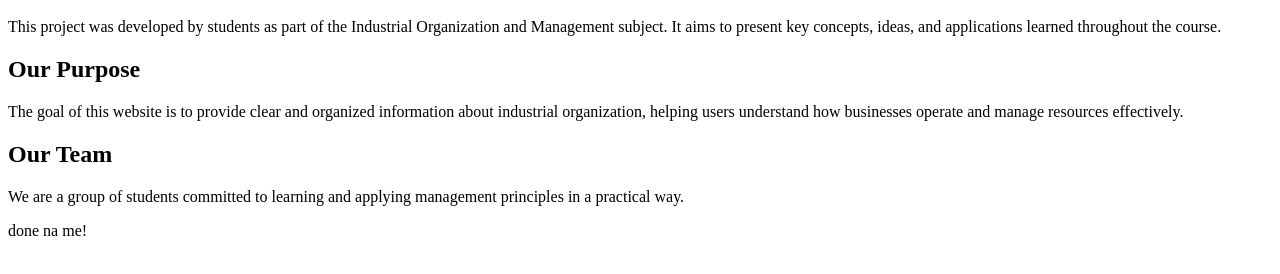
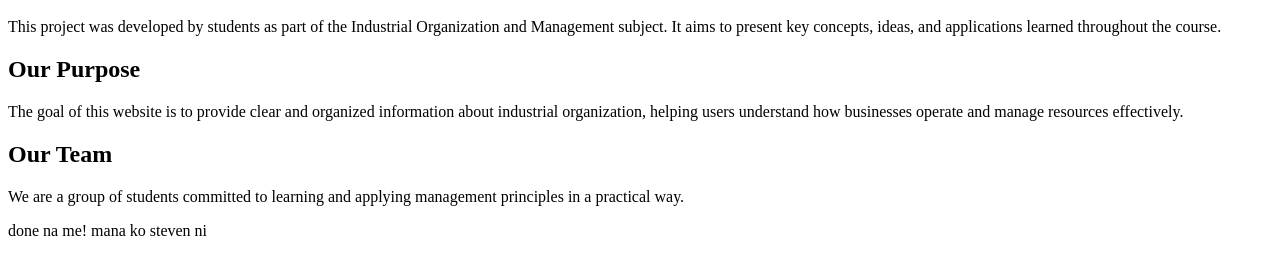
Before and after one commit to casasaileen865-bit/industrial-org-project, a plain HTML site: page about.html in a window 1280 px wide. Shown: the part 146-420 px from the top of the page. Drawn offline with Linux system fonts and the light colour scheme.

Commit message:
Update about.html

```diff
--- a/about.html
+++ b/about.html
@@ -29,3 +29,4 @@
 </body>
 </html>
 done na me!
+mana ko steven ni
```
